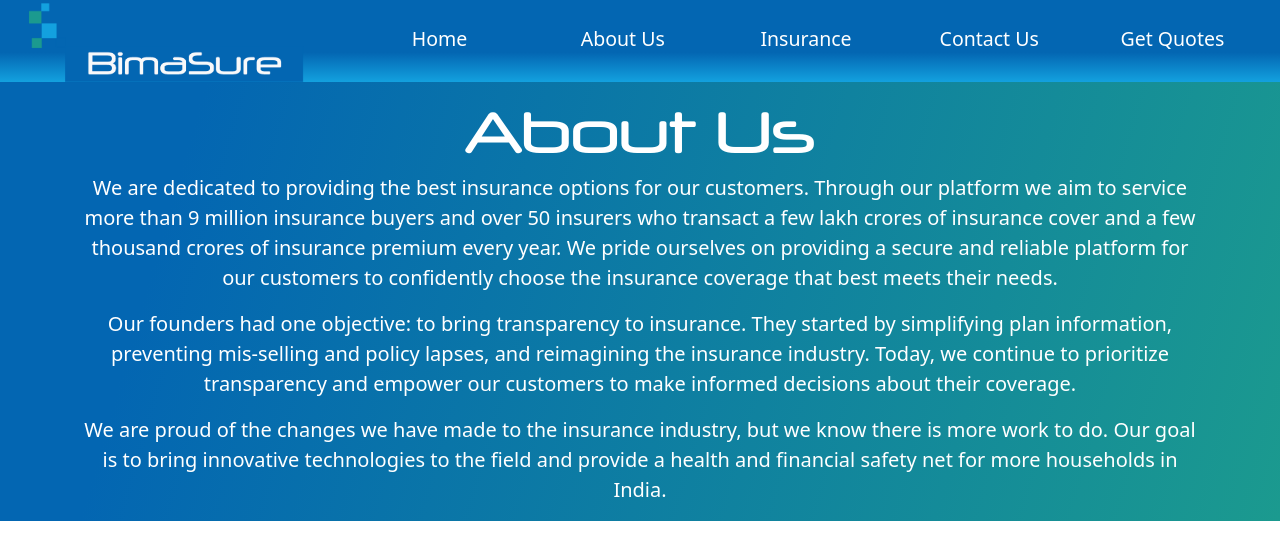
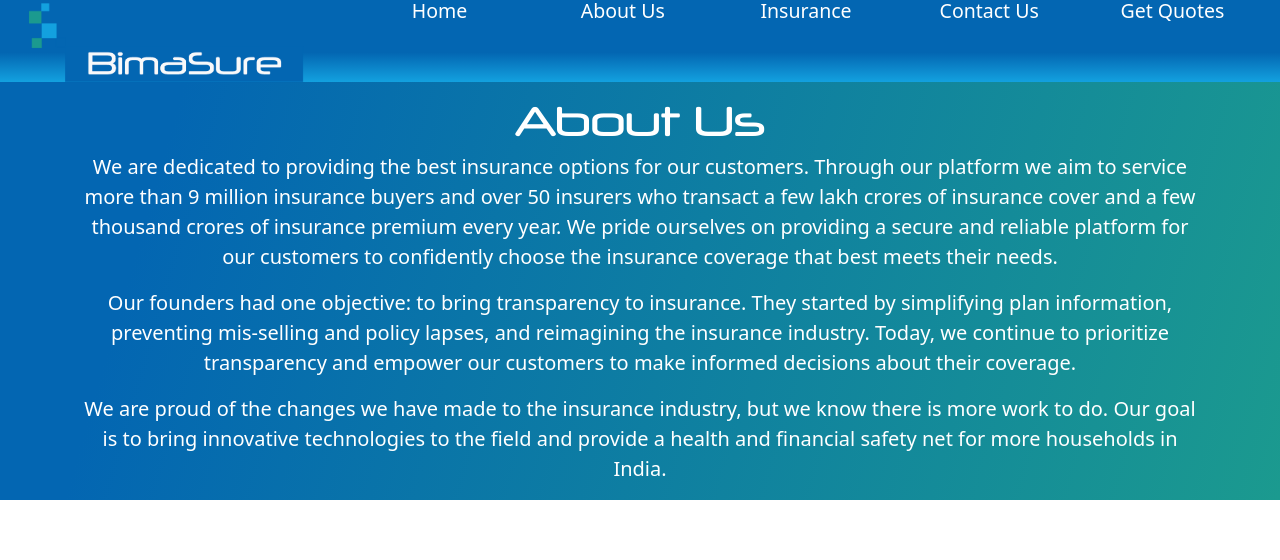
Before and after one commit to ayushballia/bimasure, a plain HTML site: page about.html in a window 1280 px wide. Drawn offline with nearby package versions, Linux system fonts and the light colour scheme.

Commit message:
bug fixing

```diff
--- a/about.html
+++ b/about.html
@@ -13,9 +13,13 @@
     <link href="https://cdn.jsdelivr.net/npm/bootstrap@5.3.0-alpha3/dist/css/bootstrap.min.css" rel="stylesheet" integrity="sha384-KK94CHFLLe+nY2dmCWGMq91rCGa5gtU4mk92HdvYe+M/SXH301p5ILy+dN9+nJOZ" crossorigin="anonymous">
 
     <script src="https://ajax.googleapis.com/ajax/libs/jquery/3.6.4/jquery.min.js"></script>
+
+    <!-- font awesome -->
+    <script src="https://kit.fontawesome.com/466fdff5fd.js" crossorigin="anonymous"></script>
+
 </head>
 <body>
-  <header class="header sticky-top">
+  <header class="header">
     <a href="index.html"><img src="src/logo.png" alt="" width="300px"></a>
     <div class="menu-btn my-4">
       <div class="menu-btn__lines"></div>
@@ -35,26 +39,26 @@
     </ul>
   </header>
 
-    <main>
-        <section id="about">
+
+        <main id="about">
             <div class="container">
                 <div class="row">
                     <div class="col text-center pt-3">
-                        <h1 class="display-4">About us</h1>
-                        <p class="lead">
+                        <h1 class="display-6">About us</h1>
+                        <p class="lead lh-normal">
                             We are dedicated to providing the best insurance options for our customers. Through our platform
                             we aim to service more than 9 million insurance buyers and over 50 insurers who transact a few lakh
                             crores of insurance cover and a few thousand crores of insurance premium every year. We pride
                             ourselves on providing a secure and reliable platform for our customers to confidently choose the
                             insurance coverage that best meets their needs.
                         </p>
-                        <p class="lead">
+                        <p class="lead lh-normal">
                             Our founders had one objective: to bring transparency to insurance. They started by simplifying plan
                             information, preventing mis-selling and policy lapses, and reimagining the insurance industry. Today,
                             we continue to prioritize transparency and empower our customers to make informed decisions
                             about their coverage.
                         </p>
-                        <p class="lead">
+                        <p class="lead lh-normal">
                             We are proud of the changes we have made to the insurance industry, but we know there is more
                             work to do. Our goal is to bring innovative technologies to the field and provide a health and
                             financial safety net for more households in India.
@@ -63,8 +67,8 @@
                 </div>
             </div>
 
-        </section>
-    </main>
+        </main>
+
 
 
     <script src="https://cdn.jsdelivr.net/npm/bootstrap@5.3.0-alpha3/dist/js/bootstrap.bundle.min.js" integrity="sha384-ENjdO4Dr2bkBIFxQpeoTz1HIcje39Wm4jDKdf19U8gI4ddQ3GYNS7NTKfAdVQSZe" crossorigin="anonymous"></script>
--- a/style.css
+++ b/style.css
@@ -1,8 +1,10 @@
 :root {
   --blue-color: #0662b3;
   --lightBlue: #cfe2ff;
+  --blueSubtle: #cfe2ff;
   --green-color: #1b9a8f;
   --lightGreen: #d1e7dd;
+  --greenSubtle: #d1e7dd;
 
 }
 
@@ -109,7 +111,7 @@ body {
   .menu-items li a {
     font-size: 1.22rem;
     font-weight: 300;
-    line-height: 4;
+    line-height: 1;
     transition: background 0.3s ease-in-out, color 0.3s ease-in-out;
     display: inline-block;
     width: 100%;
@@ -136,7 +138,7 @@ body {
   .menu-btn__lines::after {
     width: 1.5rem;
     height: 0.1rem;
-    background-color: #111111;
+    background-color: #ffffff;
     transition: all 0.5s ease-in-out;
   }
 
@@ -334,10 +336,12 @@ background-color: #13a1df;
 #about {
     background: linear-gradient(106.06deg, #0366B2 14.58%, #1B9A8F 100%);
     color: white;
+
 }
 
 #about h1 {
     font-family: neuropol;
+    margin-top: 5rem;
 }
 #contact {
     margin-top: 5rem;
@@ -402,10 +406,10 @@ background-color: #13a1df;
       flex-direction: column;
       justify-content: center;
       position: absolute;
-      top: 0;
+      top: 80px;
       right: 0;
       left: 0;
-      height: 100vh;
+      height: 90vh;
       transform: translateX(100vw);
       background: rgb(19,161,223);
       background: linear-gradient(0deg, rgba(19,161,223,1) 0%, rgba(3,102,178,1) 36%);
```
Also changed, not shown: claims.html (+3 -3 lines).
